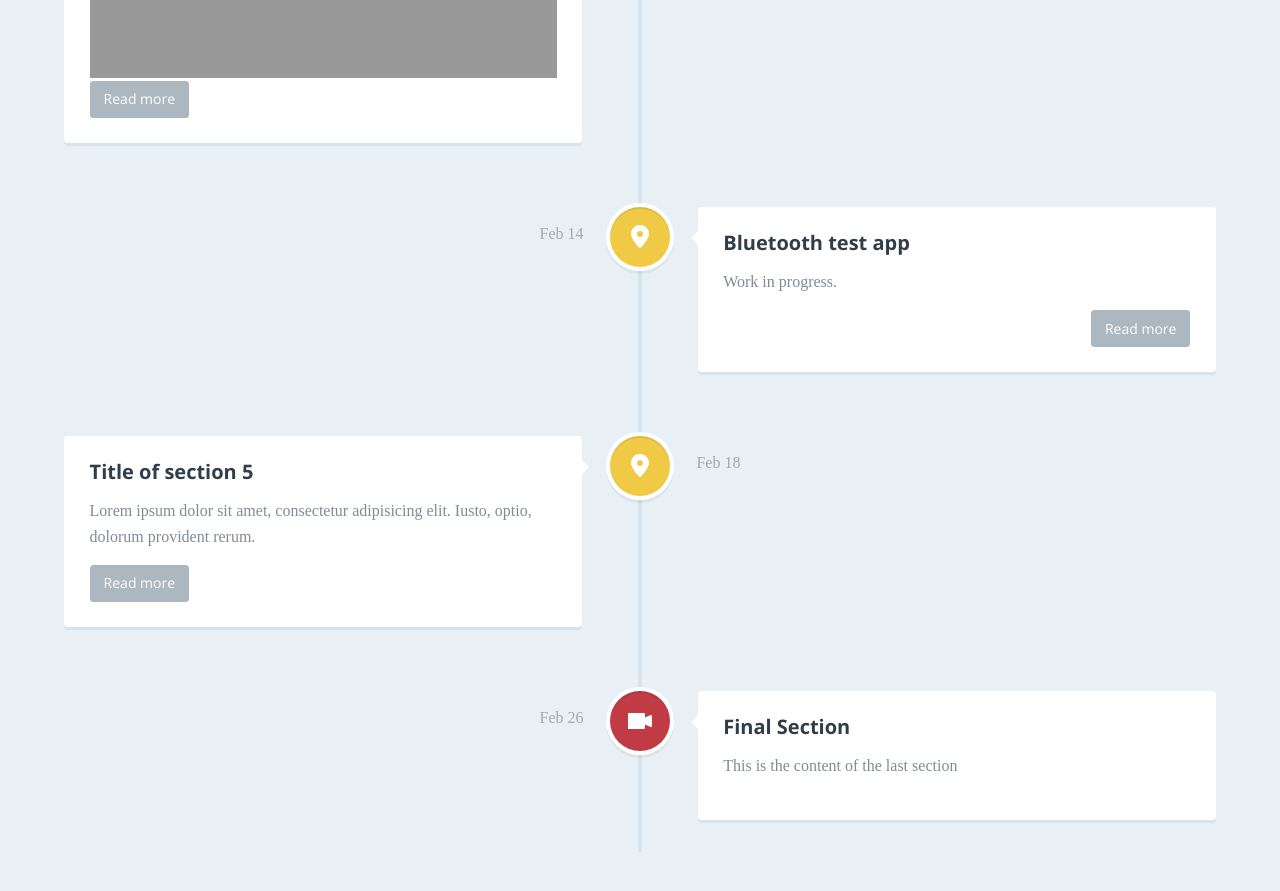
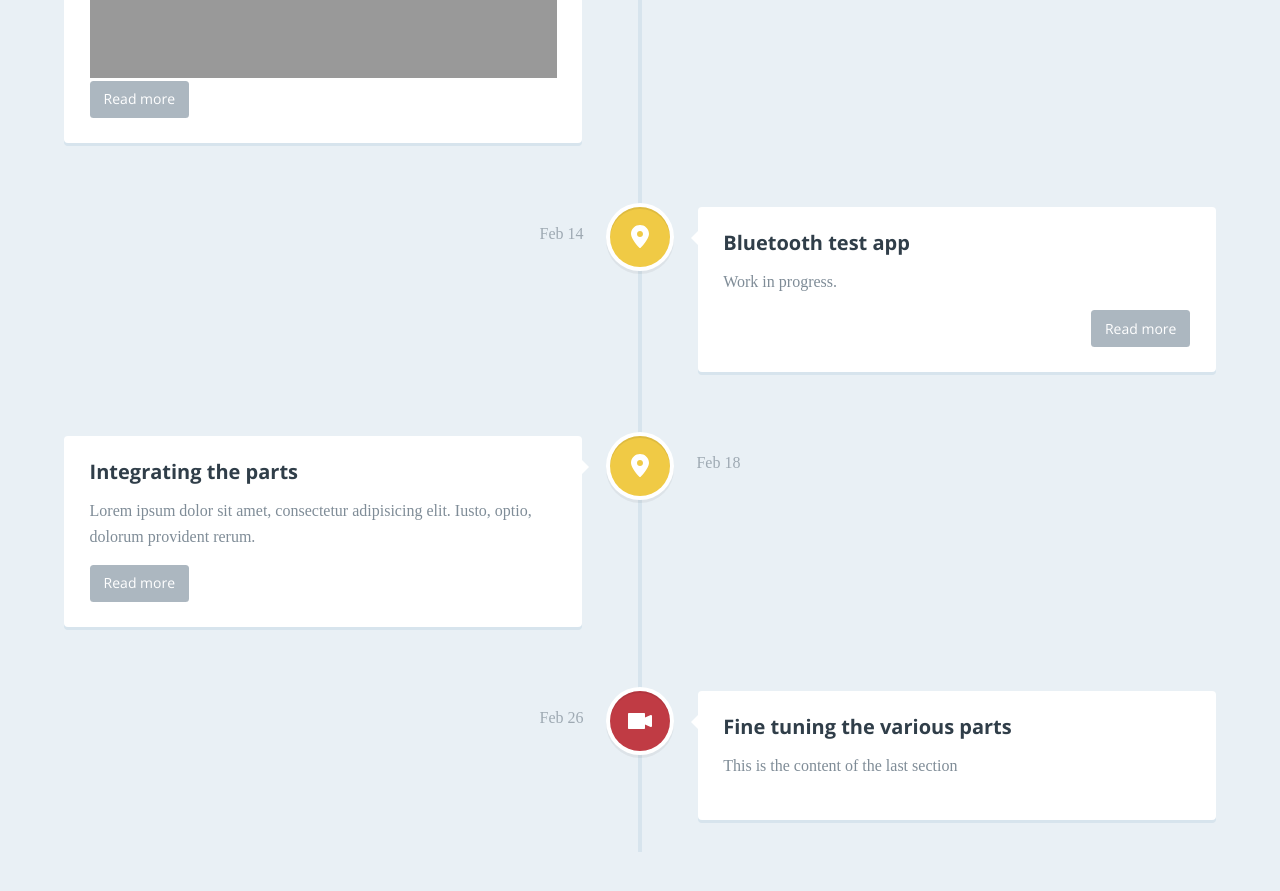
Before and after one commit to autodory/autodory.github.io, a Jekyll site: the page timeline/index.html, which Jekyll copies as it is, in a window 1280 px wide and 900 px high, scrolled down 2362 px. Shown: the top 891 px of the window. Built offline with Jekyll 4.4.1, drawn with Linux system fonts in a browser that asks for light colours; nearby versions of some CDN libraries; some web fonts are replaced.

Commit message:
added the timeline

```diff
--- a/timeline/index.html
+++ b/timeline/index.html
@@ -80,7 +80,7 @@
 			</div> <!-- cd-timeline-img -->
 
 			<div class="cd-timeline-content">
-				<h2>Title of section 5</h2>
+				<h2>Integrating the parts</h2>
 				<p>Lorem ipsum dolor sit amet, consectetur adipisicing elit. Iusto, optio, dolorum provident rerum.</p>
 				<a href="#0" class="cd-read-more">Read more</a>
 				<span class="cd-date">Feb 18</span>
@@ -93,7 +93,7 @@
 			</div> <!-- cd-timeline-img -->
 
 			<div class="cd-timeline-content">
-				<h2>Final Section</h2>
+				<h2>Fine tuning the various parts</h2>
 				<p>This is the content of the last section</p>
 				<span class="cd-date">Feb 26</span>
 			</div> <!-- cd-timeline-content -->
```
